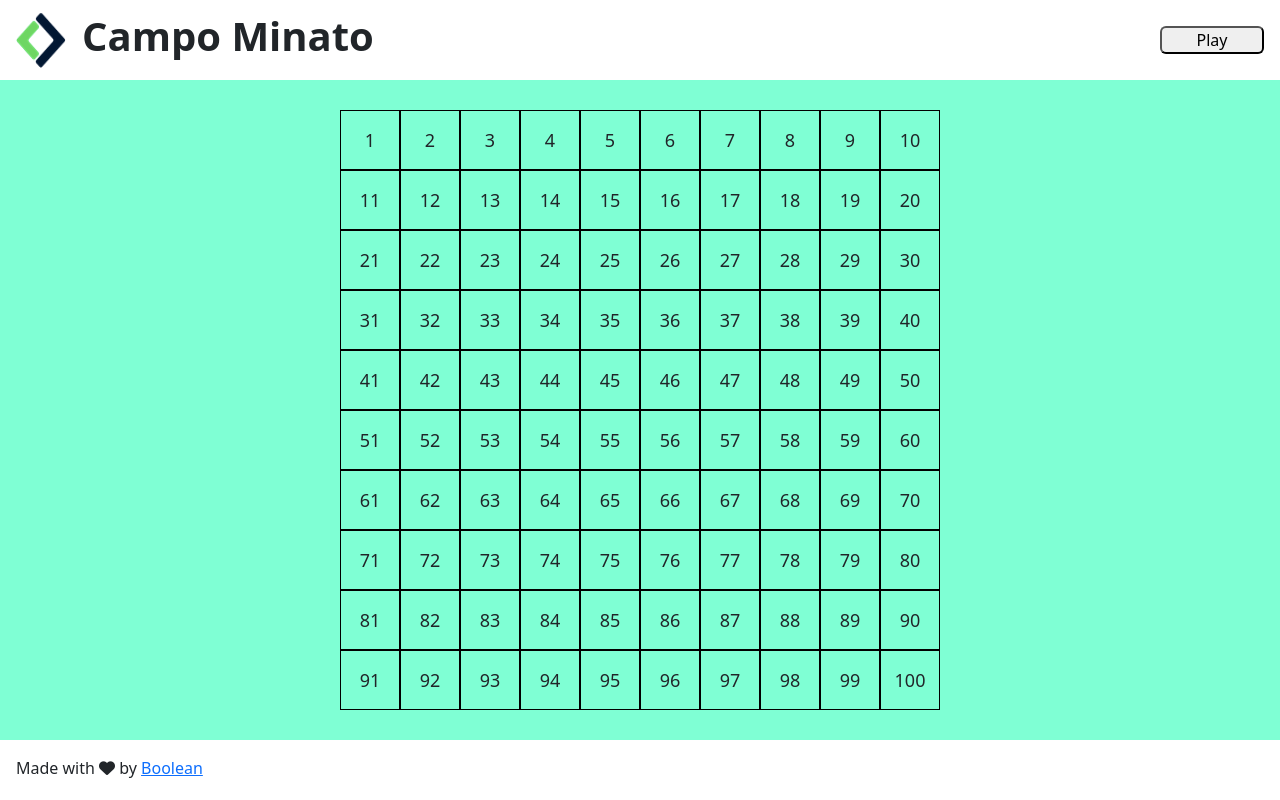
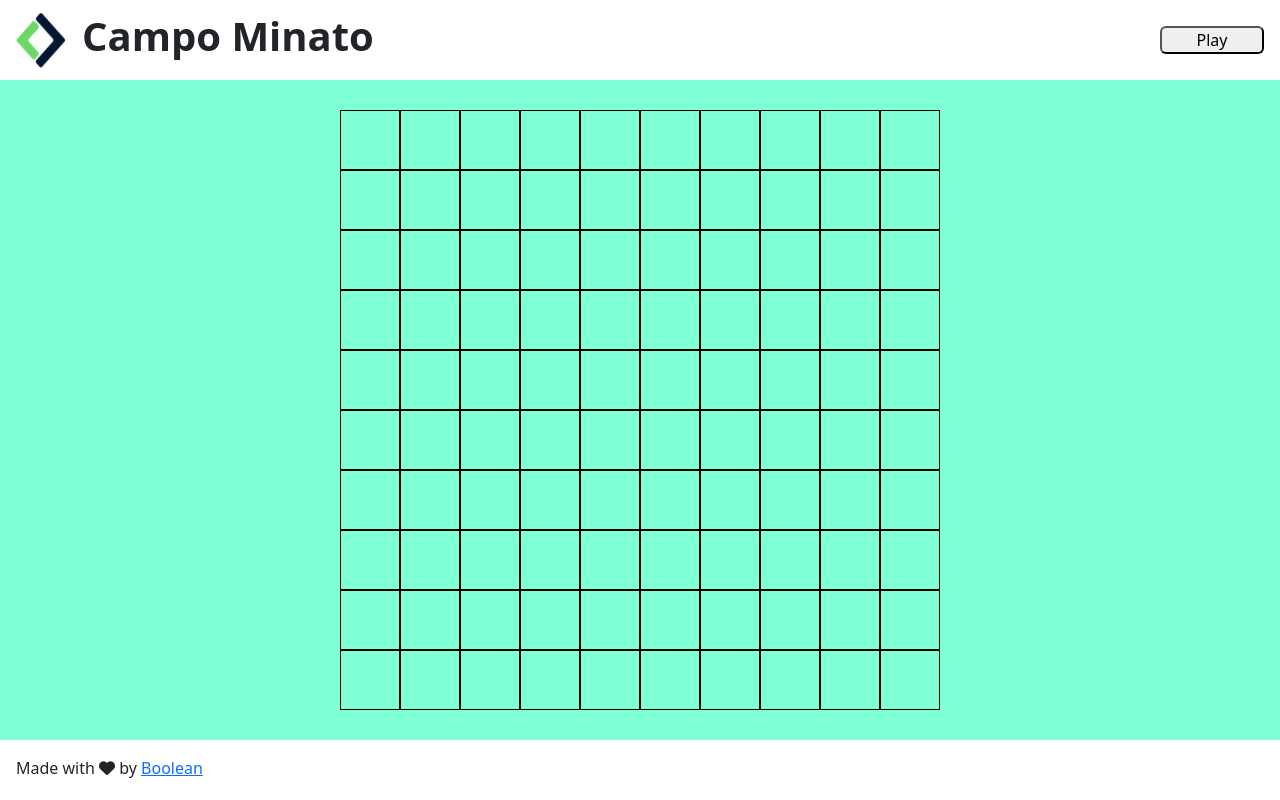
Before and after one commit to AndreaScaranari/js-campominato-grid, a plain HTML site: page index.html in a window 1280 px wide. Both pictures are taken after a click on the button "Play". Drawn offline with nearby package versions, Linux system fonts and the light colour scheme.

Commit message:
milestone_2

```diff
--- a/index.html
+++ b/index.html
@@ -27,8 +27,8 @@
         <button class="col-1 rounded">Play</button>
     </header>
     <main class="d-flex justify-content-center align-items-center">
-        <div class="grid d-flex flex-wrap">
-            <div class="cell d-flex justify-content-center align-items-center">1</div>
+        <div id="grid" class="grid d-flex flex-wrap">
+            <!-- <div class="cell d-flex justify-content-center align-items-center">1</div>
             <div class="cell d-flex justify-content-center align-items-center">2</div>
             <div class="cell d-flex justify-content-center align-items-center">3</div>
             <div class="cell d-flex justify-content-center align-items-center">4</div>
@@ -127,7 +127,7 @@
             <div class="cell d-flex justify-content-center align-items-center">97</div>
             <div class="cell d-flex justify-content-center align-items-center">98</div>
             <div class="cell d-flex justify-content-center align-items-center">99</div>
-            <div class="cell d-flex justify-content-center align-items-center">100</div>
+            <div class="cell d-flex justify-content-center align-items-center">100</div> -->
         </div>
     </main>
     <footer class="p-3">
--- a/js/script.js
+++ b/js/script.js
@@ -0,0 +1,19 @@
+// Recupero gli elementi HTML
+const grid = document.getElementById("grid");
+const playButton = document.querySelector("button");
+
+// Determino la quantità di celle da inserire
+const cellsRow = 10;
+const cellsColumn = 10;
+const cellsTotal = cellsRow * cellsColumn;
+
+// event listener al click del pulsante play
+playButton.addEventListener("click", function() {
+
+// Genero le celle
+for (let i = 1; i <= cellsTotal; i++) {
+    const newCell = document.createElement("div");
+    newCell.classList.add("cell");
+    grid.appendChild(newCell);
+}
+});
```
